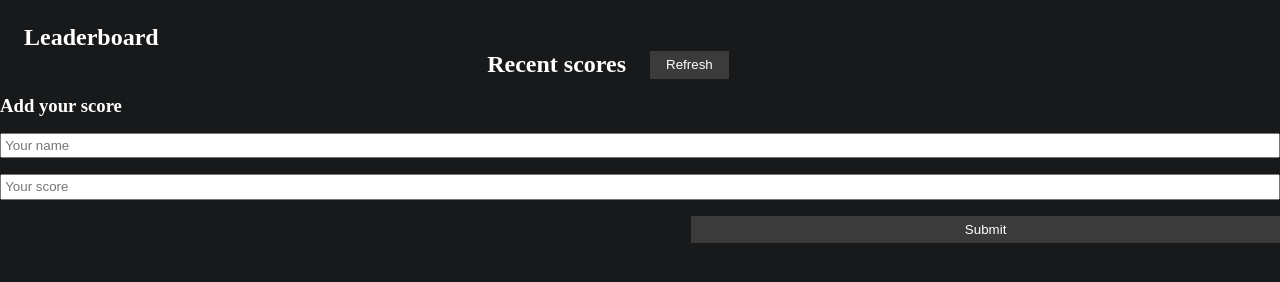
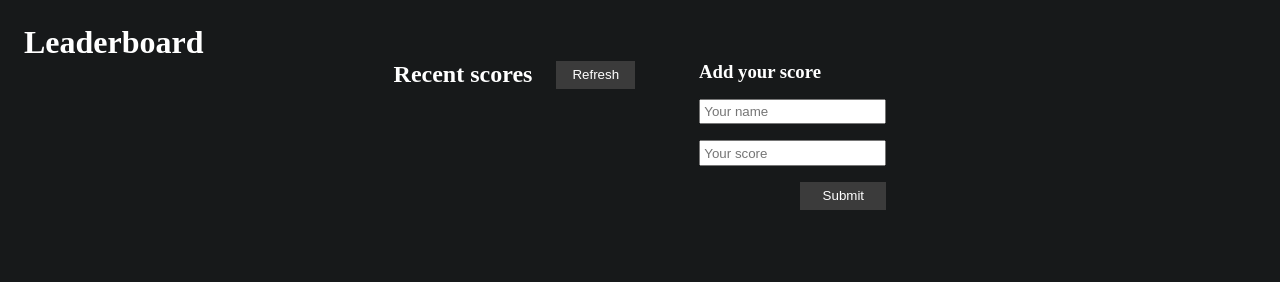
Before and after one commit to wwwdrt/leaderboard-api, a website built with webpack: page src/index.html in a window 1280 px wide. Built offline with nearby package versions, Linux system fonts and the light colour scheme; no server answers.

Commit message:
✨Update html

```diff
--- a/src/index.html
+++ b/src/index.html
@@ -7,26 +7,27 @@
   <title>Leaderboard</title>
 </head>
 <body>
+  <h1>Leaderboard</h1>
+
+  <section id="leaderboard">
     <!-- RECENT SCORES -->
-  <section id="recent-scores">
-    <h1>Leaderboard</h1>
-    <div id="leaderboard">
+    <article id="recent-scores">
       <div id="refresh">
         <h2>Recent scores</h2>
         <button type="button" id="refresh-btn" tabindex="0" aria-label="refresh">Refresh</button>
       </div>
       <ul id="scores"></ul>
-    </div>
-  </section>
+    </article>
 
     <!-- ADD SCORE -->
-  <section id="add-score">
+    <div id="add-score">
       <h3>Add your score</h3>
       <form id="score-form">
         <input type="text" name="name" id="name" placeholder="Your name" maxlength="30" required>
         <input type="text" name="score" id="score" placeholder="Your score" maxlength="30" required>
         <button type="submit" id="submit-btn" tabindex="0" aria-label="submit">Submit</button>
       </form>
+    </div>
   </section>
 
 <script type="module" src="main.bundle.js"></script>
```
Lines whose indentation alone changed are shown as unchanged.
